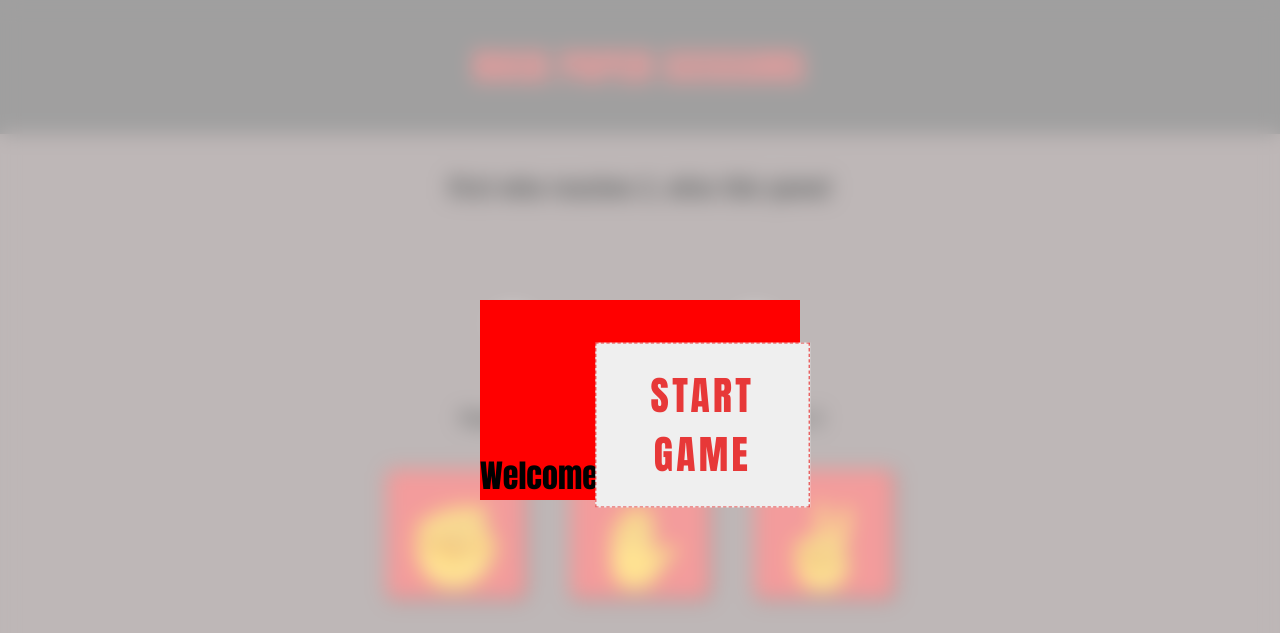
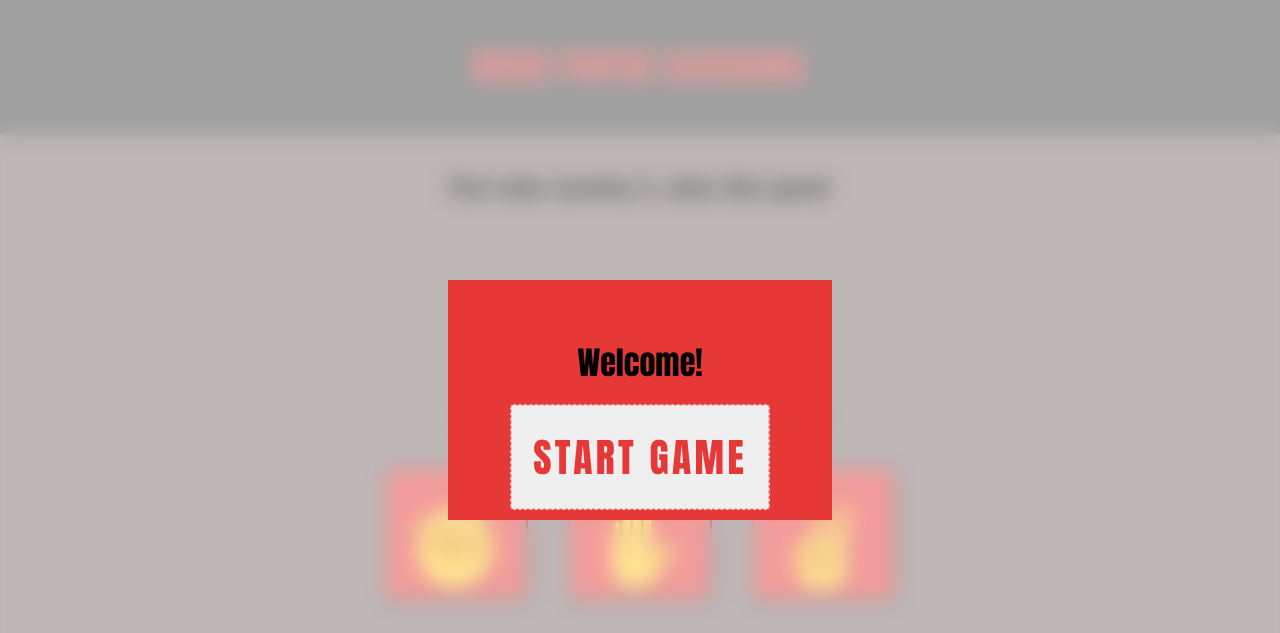
Before and after one commit to sasanedicbn/rock-paper-sccissors, a website built with Vite: page index.html in a window 1280 px wide. Shown: the top 633 px of the page. Built offline with nearby package versions, Linux system fonts and the light colour scheme.

Commit message:
Create some better UX

```diff
--- a/script.js
+++ b/script.js
@@ -7,7 +7,7 @@ modalBtn.addEventListener("click", () => {
 });
 function showWinner(winner) {
   overlay.style.display = "block";
-  containerModal.style.display = "block";
+  containerModal.style.display = "";
   containerHeading.textContent = `${winner}!`;
   modalBtn.textContent = "Play Again";
 }
--- a/style.css
+++ b/style.css
@@ -103,19 +103,22 @@ padding: 10px;
 /* MODAL */
 .container-modal{
   display: flex;
-  align-items: flex-end;
-  justify-content: center;
+  align-items: center;
+  justify-content: flex-end;
+  flex-direction: column;
   position: absolute;
   left: 50%;
   top: 50%;
-  background-color: red;
+  background-color: var(--primary-red);
   transform: translate(-50%, -50%);
-  width: 25%;
-  height: 25%;
+  width: 30%;
+  height: 30%;
   z-index: 5;
+  padding: 15px;
 }
 .container-heading{
   display: inline;
+  margin-bottom: 22px;
 }
 /* ANIMATION FOR START BUTTON */
 @keyframes pulseButton {
```
